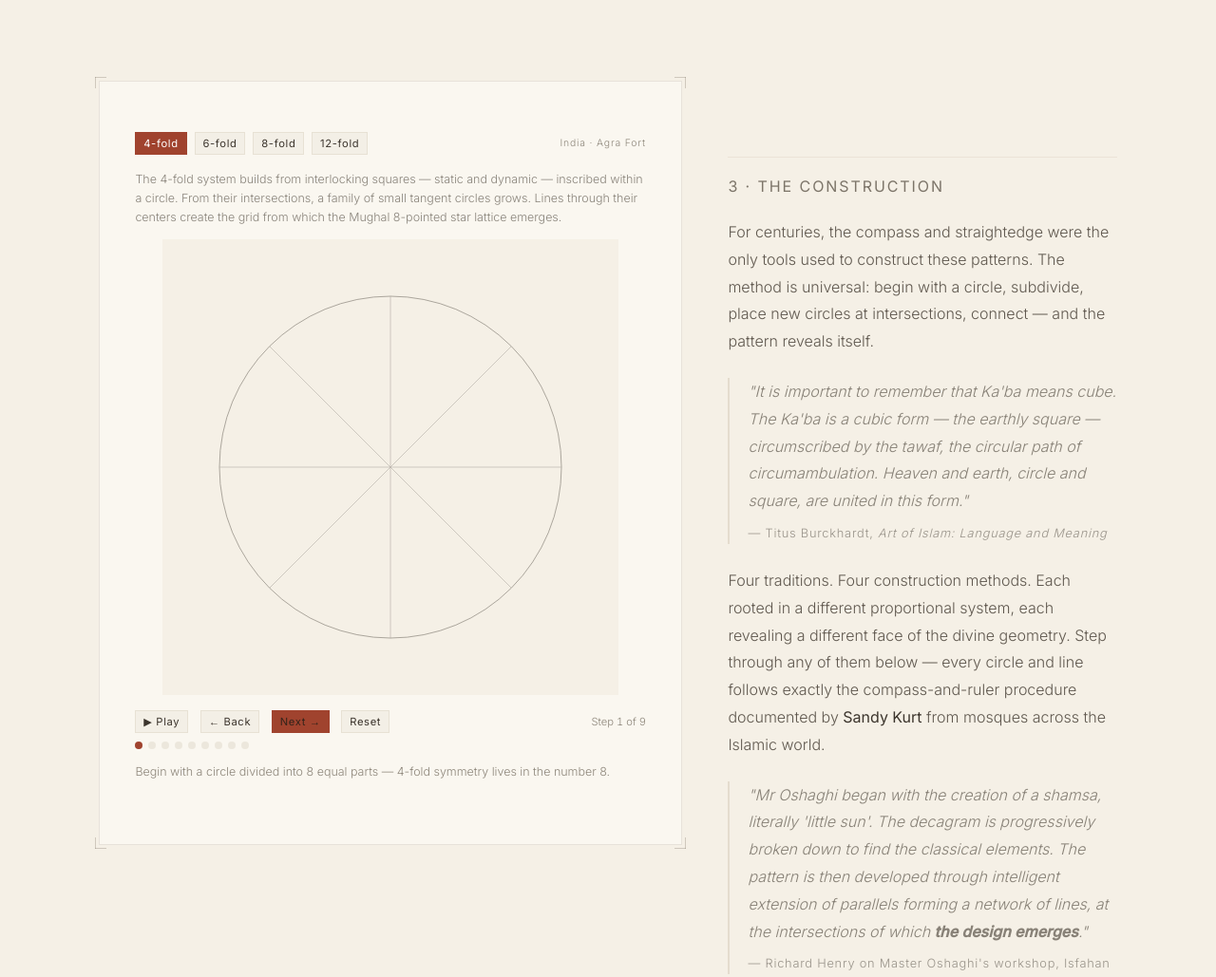
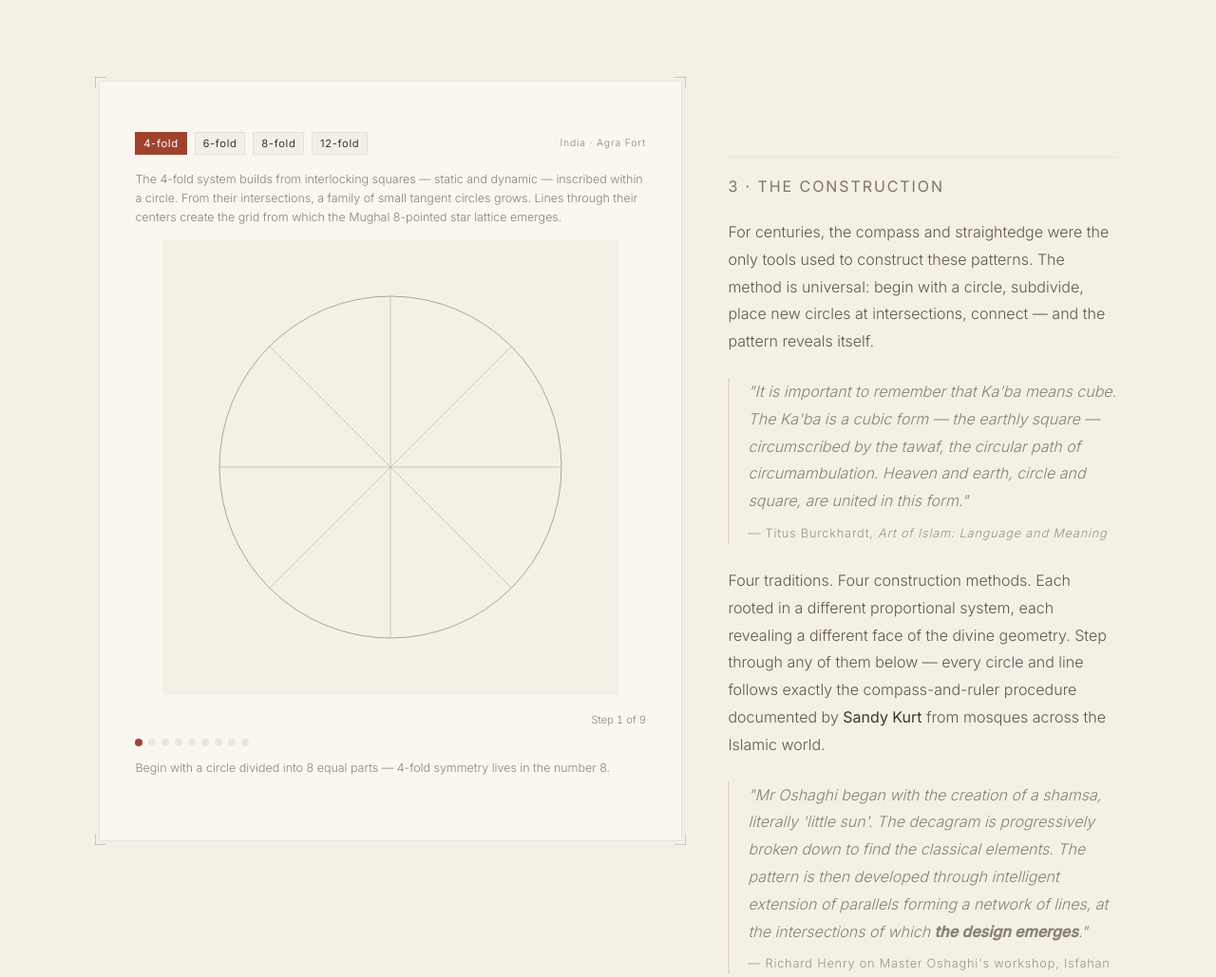
Before and after one commit to cookmom/tenfold, a website: page index.html in a window 1280 px wide. Shown: the part 2745-3774 px from the top of the page at 95% size. Drawn offline with Linux system fonts and the light colour scheme.

Commit message:
swipe only — all step buttons hidden, swipe left/right on construction + 10-fold + 7-fold

```diff
--- a/index.html
+++ b/index.html
@@ -258,10 +258,10 @@ Lines through their centers create the grid from which the Mughal 8-pointed star
 <svg id="constructsvgMain" viewBox="-160 -160 320 320" style="width:100%;max-width:480px;height:auto;display:block;margin:0 auto"></svg>
 
 <div class="controls" style="margin-top:1rem">
-  <button id="btnPlayPause" onclick="togglePlay()">▶ Play</button>
-  <button onclick="activeFoldStep(-1)">← Back</button>
-  <button onclick="activeFoldStep(1)" style="background:var(--accent);border-color:var(--accent)">Next →</button>
-  <button onclick="activeFoldStep(0)">Reset</button>
+  <button id="btnPlayPause" onclick="togglePlay()" style="display:none">▶ Play</button>
+  <button onclick="activeFoldStep(-1)" style="display:none">← Back</button>
+  <button onclick="activeFoldStep(1)" style="display:none">Next →</button>
+  <button onclick="activeFoldStep(0)" style="display:none">Reset</button>
   <span class="val" id="foldStepLabel" style="flex:1;text-align:right;font-size:.7rem">Step 1</span>
 </div>
 <div class="step-indicator" id="foldStepDots" style="margin-top:.6rem"></div>
@@ -402,9 +402,9 @@ that Roger Penrose described in 1974, five centuries later.
 <div id="desc10fold" style="font-size:.78rem;color:rgba(45,38,28,.55);margin-bottom:.8rem;min-height:2.4em;line-height:1.6"></div>
 <svg id="svg10fold" viewBox="-160 -160 320 320" style="width:100%;max-width:480px;height:auto;display:block;margin:0 auto"></svg>
 <div class="controls" style="margin-top:.8rem">
-  <button onclick="step10fold(-1)">← Back</button>
-  <button onclick="step10fold(0)">↺ Reset</button>
-  <button onclick="step10fold(1)">Next →</button>
+  <button onclick="step10fold(-1)" style="display:none">← Back</button>
+  <button onclick="step10fold(0)" style="display:none">↺ Reset</button>
+  <button onclick="step10fold(1)" style="display:none">Next →</button>
   <span class="val" id="label10fold" style="flex:1;text-align:right;font-size:.7rem">Step 1</span>
 </div>
 <div class="step-indicator" id="dots10fold" style="margin-top:.6rem"></div>
@@ -436,9 +436,9 @@ every self-similar level is a power of 1/φ.
 </div>
 <svg id="svg7fold" viewBox="-160 -160 320 320" style="width:100%;max-width:480px;height:auto;display:block;margin:0 auto"></svg>
 <div class="controls" style="margin-top:.8rem">
-  <button onclick="step7fold(-1)">← Back</button>
-  <button onclick="step7fold(0)">↺ Reset</button>
-  <button onclick="step7fold(1)">Next →</button>
+  <button onclick="step7fold(-1)" style="display:none">← Back</button>
+  <button onclick="step7fold(0)" style="display:none">↺ Reset</button>
+  <button onclick="step7fold(1)" style="display:none">Next →</button>
   <span class="val" id="label7fold" style="flex:1;text-align:right;font-size:.7rem">Step 1</span>
 </div>
 <div class="step-indicator" id="dots7fold" style="margin-top:.6rem"></div>
@@ -1255,9 +1255,9 @@ window.tilingToggleUnit = function() {
 }
 renderTiling()
 
-// Touch swipe on construction demo
-(function() {
-  const el = document.getElementById('demo-construction-tabs') || document.getElementById('demo-construction');
+// Touch swipe on ALL step-through demos
+function addSwipe(elId, nextFn, prevFn) {
+  const el = document.getElementById(elId);
   if (!el) return;
   let startX = 0, startY = 0;
   el.addEventListener('touchstart', e => {
@@ -1268,11 +1268,18 @@ renderTiling()
     const dx = e.changedTouches[0].clientX - startX;
     const dy = e.changedTouches[0].clientY - startY;
     if (Math.abs(dx) > 40 && Math.abs(dx) > Math.abs(dy)) {
-      if (dx < 0) activeFoldStep(1);  // swipe left = next
-      else activeFoldStep(-1);         // swipe right = prev
+      if (dx < 0) nextFn();
+      else prevFn();
     }
   }, { passive: true });
-})();
+}
+// Construction
+addSwipe('demo-construction-tabs', () => activeFoldStep(1), () => activeFoldStep(-1));
+addSwipe('demo-construction', () => activeFoldStep(1), () => activeFoldStep(-1));
+// 10-fold
+addSwipe('demo-10fold', () => step10fold(1), () => step10fold(-1));
+// 7-fold
+addSwipe('demo-7fold', () => step7fold(1), () => step7fold(-1));
 </script>
 </body>
 </html>
```
